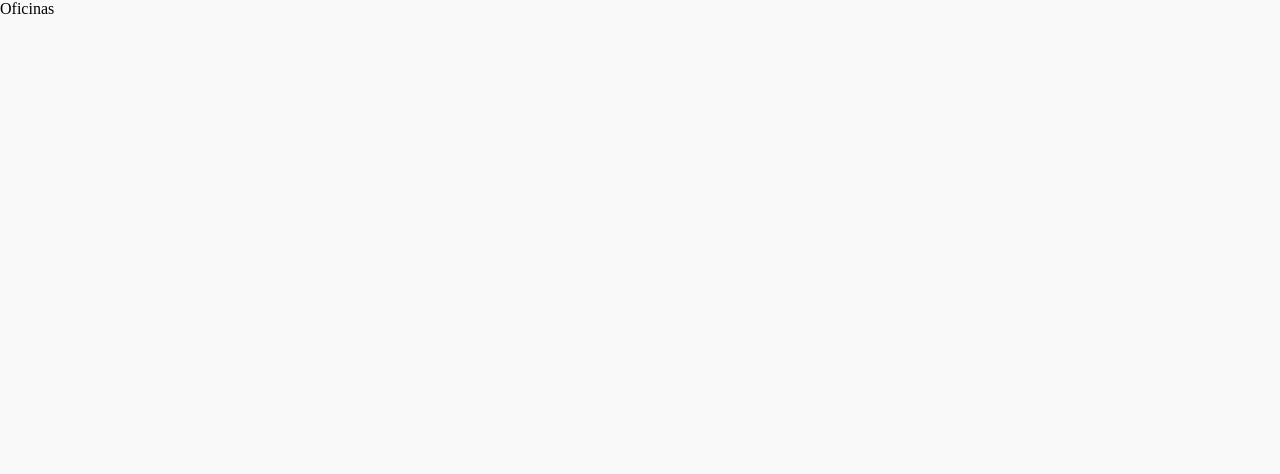
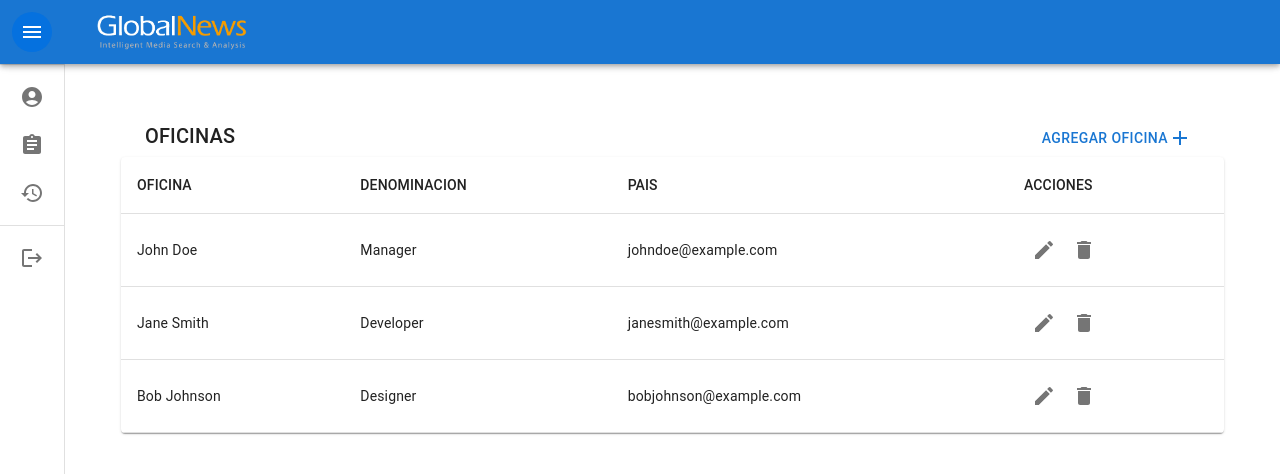
Before and after one commit to sergiogenes/PerformanceFeedbackClient, a Next.js app: page /admin/offices in a window 1280 px wide. Shown: the top 474 px of the page. Built offline with nearby package versions, Linux system fonts and the light colour scheme.

Commit message:
separate views admin

```diff
--- a/components/Dashboard.js
+++ b/components/Dashboard.js
@@ -4,9 +4,8 @@ import UserTable from "../commons/AdminTables/UserTable";
 import PositionTable from "../commons/AdminTables/PositionTable";
 import OfficeTable from "../commons/AdminTables/OfficeTable";
 
-const Dashboard = () => {
+const Dashboard = ({ user }) => {
   // Redux
-  const user = useSelector((state) => state.user);
 
   return (
     <>
--- a/pages/admin/offices/index.js
+++ b/pages/admin/offices/index.js
@@ -1,6 +1,9 @@
 import React from "react";
+import OfficeTable from "../../../commons/AdminTables/OfficeTable";
+import { Navbar } from "../../../components/Navbar";
+
 const offices = () => {
-  return <div>Oficinas</div>;
+  return <Navbar Component={OfficeTable} />;
 };
 
 export default offices;
--- a/pages/admin/positions/index.js
+++ b/pages/admin/positions/index.js
@@ -1,6 +1,9 @@
 import React from "react";
+import PositionTable from "../../../commons/AdminTables/PositionTable";
+import { Navbar } from "../../../components/Navbar";
+
 const positions = () => {
-  return <div>Puestos</div>;
+  return <Navbar Component={PositionTable} />;
 };
 
 export default positions;
--- a/pages/admin/users/index.js
+++ b/pages/admin/users/index.js
@@ -1,6 +1,9 @@
 import React from "react";
+import UserTable from "../../../commons/AdminTables/UserTable";
+import { Navbar } from "../../../components/Navbar";
+
 const users = () => {
-  return <div>Usuarios</div>;
+  return <Navbar Component={UserTable} />;
 };
 
 export default users;
```
